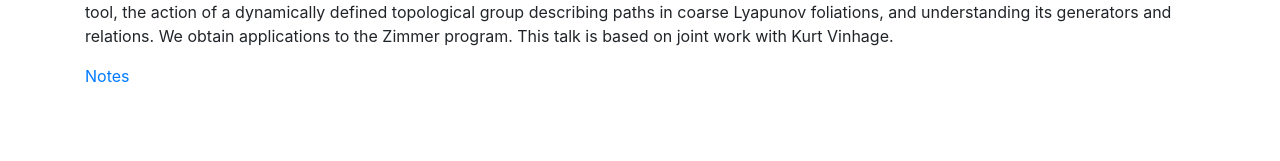
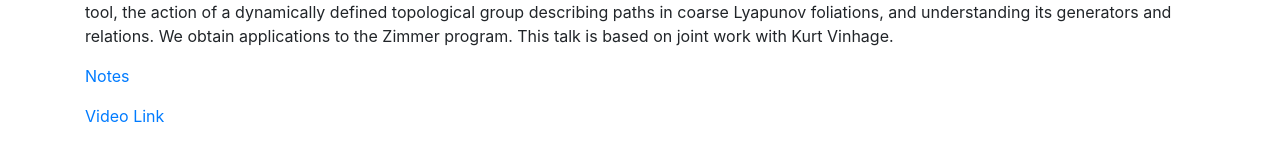
Before and after one commit to lively-cat-lover/DAHD-webinar, a Jekyll site: the page built from _posts/2020-09-30-Ralf-Spatzier.md, in a window 1280 px wide. Shown: the part 278-439 px from the top of the page. Built offline with Jekyll 4.4.1, drawn with Linux system fonts in a browser that asks for light colours; formulas are drawn with MathJax 3.

Commit message:
add video link

```diff
--- a/_posts/2020-09-30-Ralf-Spatzier.md
+++ b/_posts/2020-09-30-Ralf-Spatzier.md
@@ -10,3 +10,5 @@ categories: Diophantine approximation
 Abstract: We study transitive $\mathbb{R} ^k \times \mathbb{Z}^\ell$ actions on arbitrary compact manifolds with a projectively dense set of Anosov elements and $1$-dimensional coarse Lyapunov foliations. Such actions are called totally Cartan actions. We completely classify such actions as built from low-dimensional Anosov flows and diffeomorphisms and affine actions, verifying the Katok-Spatzier conjecture for this class. This is achieved by introducing a new tool, the action of a dynamically defined topological group describing paths in coarse Lyapunov foliations, and understanding its generators and relations. We obtain applications to the Zimmer program. This talk is based on joint work with Kurt Vinhage.
 
 [Notes](https://github.com/lively-cat-lover/DAHD-webinar/blob/master/assets/notes/DEHG-September30-2020.pdf)
+
+[Video Link](https://drive.google.com/file/d/1XmyzcYng6bjIodg5FqhsmU9cp0LtnSbG/)
```
